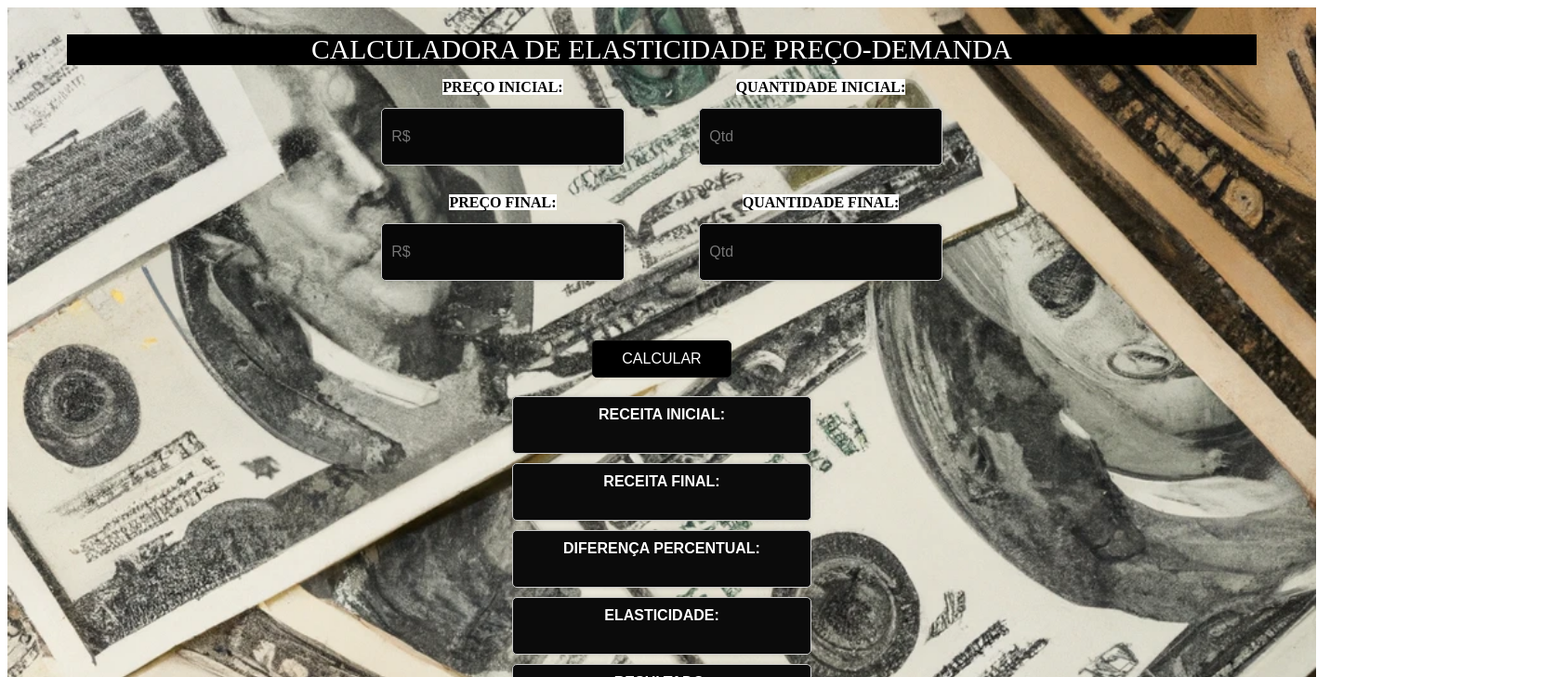
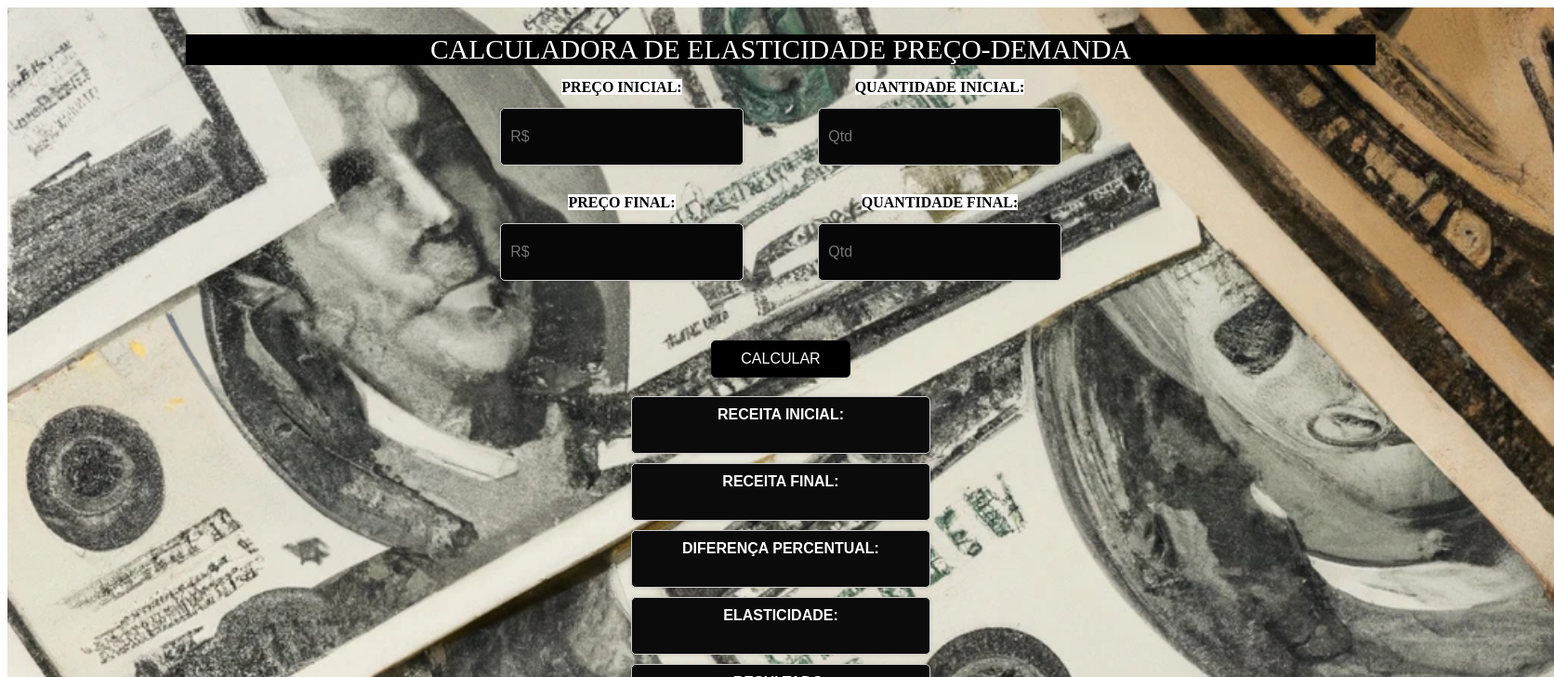
Before and after one commit to mhsousa/calc-elast-react, a React (Create React App) app: page / in a window 1280 px wide. Shown: the top 728 px of the page at 93% size, 1672 px wide, since content can reach past the window. Built offline with nearby package versions, Linux system fonts and the light colour scheme.

Commit message:
Update App.css

```diff
--- a/src/App.css
+++ b/src/App.css
@@ -6,7 +6,7 @@
  background-image: url('money.webp');
  background-repeat: no-repeat;
  background-size: cover;
- min-width: 110vw;
+ min-width: 130vw;
  min-height: 110vh;
  font-weight: bolder;
 }
```
